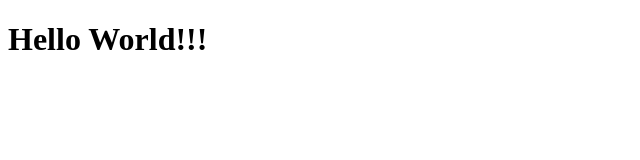
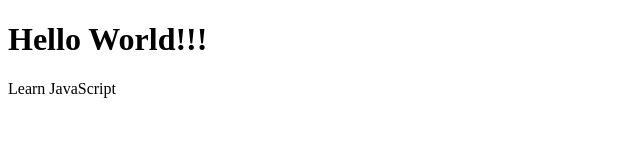
Before and after one commit to EugenMyhed/homework, a plain HTML site: page index.html in a window 1280 px wide. Shown: the whole page, without its empty margins (0-640 px from the left). Drawn offline with Linux system fonts and the light colour scheme.

Commit message:
new feature

```diff
--- a/index.html
+++ b/index.html
@@ -6,5 +6,6 @@
 </head>
 <body>
 	<h1>Hello World!!!</h1>
+	<p>Learn JavaScript</p>
 </body>
 </html>
```
